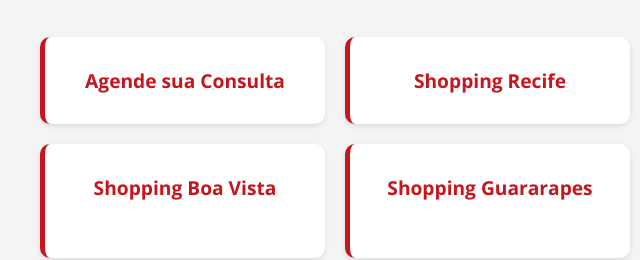
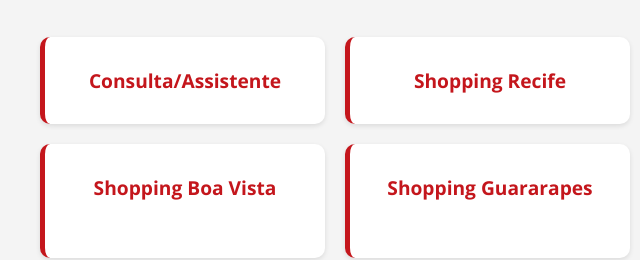
Before and after one commit to peuone/dinizrecife, a plain HTML site: page index.html in a window 1280 px wide. Shown: the part 273-533 px from the top of the page, 0-640 px from the left. Drawn offline with nearby package versions, Linux system fonts and the light colour scheme.

Commit message:
Update index.html

```diff
--- a/index.html
+++ b/index.html
@@ -265,7 +265,7 @@
 
             <div class="options-grid">
                 <div class="option-card" onclick="navigateTo('welcome-step')">
-                    <h4>Agende sua Consulta</h4>
+                    <h4>Consulta/Assistente</h4>
                 </div>
 
                 <a href="https://wa.me/558198764207" class="option-card" target="_blank">
```
